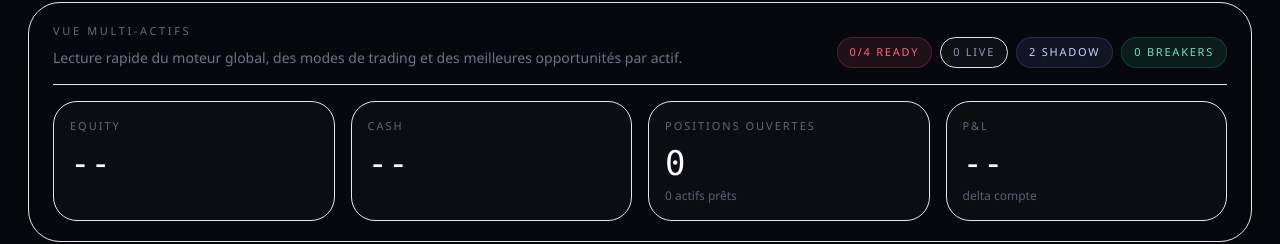
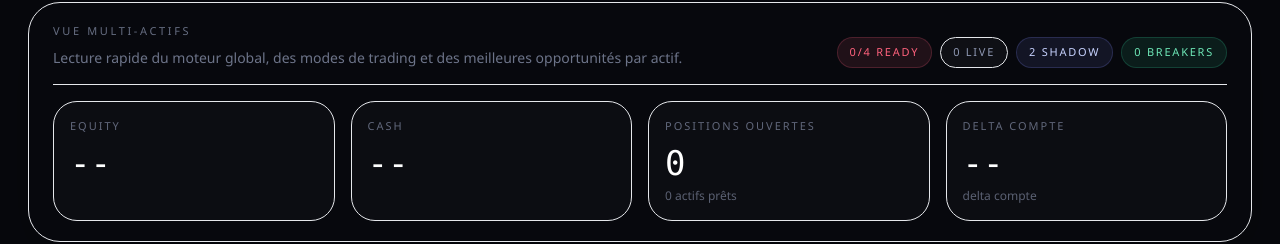
Before and after one commit to Pioneer466/warbitrer_live, a Next.js app: page / in a window 1280 px wide. Shown: the part 107-351 px from the top of the page. Built offline with nearby package versions, Linux system fonts and the light colour scheme; no server answers; the database is empty.

Commit message:
change dashboard color and fix P&L

```diff
--- a/src/components/portfolio-client.tsx
+++ b/src/components/portfolio-client.tsx
@@ -43,7 +43,16 @@ export function PortfolioClient() {
   const liveAssets = assets.filter((asset) => asset.config.enableTrading && !asset.config.shadowMode).length;
   const shadowAssets = assets.filter((asset) => asset.config.enableTrading && asset.config.shadowMode).length;
   const strategyPnlUsd = pnl?.strategyPnlUsd ?? (pnl ? pnl.realizedPnlUsd + pnl.unrealizedPnlUsd : null);
-  const accountPnlUsd = pnl?.accountDeltaUsd ?? strategyPnlUsd;
+  const accountDeltaUsd = pnl?.accountDeltaUsd ?? strategyPnlUsd;
+  const drawdownUsd = pnl?.drawdownUsd ?? 0;
+  const showDrawdownHeadline = pnl ? drawdownUsd <= -5 : false;
+  const portfolioHeadlineLabel = showDrawdownHeadline ? "Drawdown" : "Delta Compte";
+  const portfolioHeadlineValue = showDrawdownHeadline ? drawdownUsd : (accountDeltaUsd ?? 0);
+  const portfolioHeadlineMeta = pnl
+    ? showDrawdownHeadline
+      ? `Depuis pic ${formatCurrency(pnl.peakEquityUsd ?? pnl.equityUsd)} · Delta total ${formatCurrency(accountDeltaUsd ?? 0)} · Stratégie ${formatCurrency(strategyPnlUsd ?? 0)}`
+      : `DD ${formatCurrency(drawdownUsd)} · Stratégie ${formatCurrency(strategyPnlUsd ?? 0)} · Frais ${formatCurrency(pnl.feesUsd)}`
+    : "delta compte";
 
   return (
     <div className="space-y-5">
@@ -77,10 +86,10 @@ export function PortfolioClient() {
             tone="indigo"
           />
           <SummaryCell
-            label="P&L"
-            value={pnl ? formatCurrency(accountPnlUsd ?? 0) : "--"}
-            meta={pnl ? `compte ${formatCurrency(accountPnlUsd ?? 0)} · stratégie ${formatCurrency(strategyPnlUsd ?? 0)}` : "delta compte"}
-            tone={pnl && (accountPnlUsd ?? 0) >= 0 ? "cyan" : "rose"}
+            label={portfolioHeadlineLabel}
+            value={pnl ? formatCurrency(portfolioHeadlineValue) : "--"}
+            meta={portfolioHeadlineMeta}
+            tone={pnl && portfolioHeadlineValue >= 0 ? "cyan" : "rose"}
           />
         </div>
       </section>
@@ -143,7 +152,7 @@ export function PortfolioClient() {
                         {best.eligible ? "eligible" : "watch"}
                       </StatusPill>
                     </div>
-                    <div className={`text-sm ${theme.text}`}>
+                    <div className="text-sm text-white/80">
                       brut live {formatPrice(best.grossCost, 3)} · seuil {formatPrice(asset.config.grossEntryThreshold, 3)}
                     </div>
                   </div>
```
